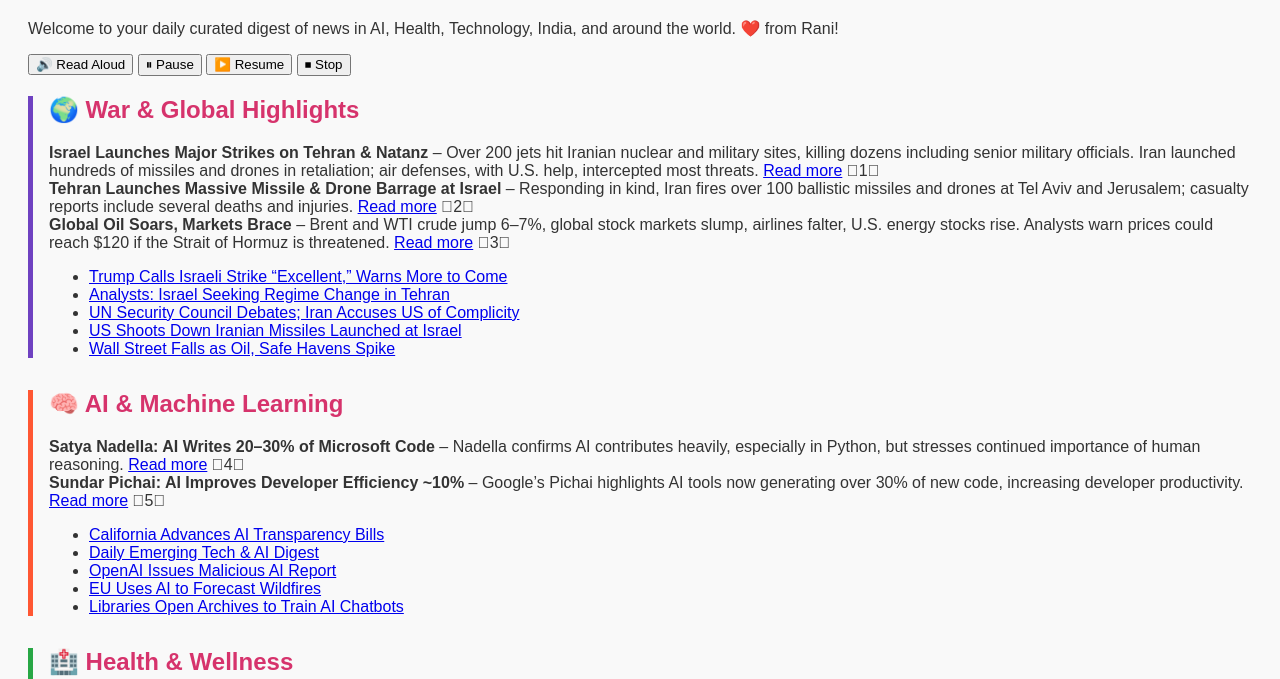
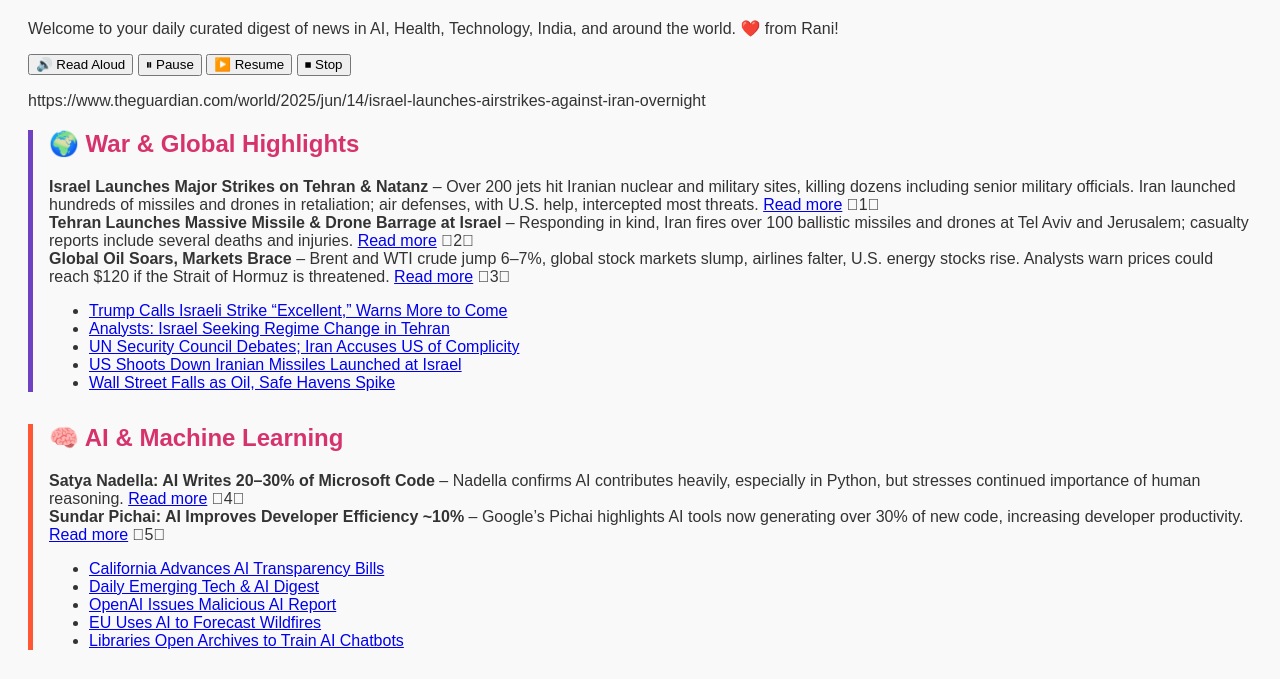
Before and after one commit to Ranisesh/News_Digest, a plain HTML site: page index.html in a window 1280 px wide. Shown: the part 90-769 px from the top of the page. Drawn offline with Linux system fonts and the light colour scheme.

Commit message:
Update index.html

```diff
--- a/index.html
+++ b/index.html
@@ -42,6 +42,7 @@
   </div>
 
   <!-- Paste the daily news content below this line -->
+https://www.theguardian.com/world/2025/jun/14/israel-launches-airstrikes-against-iran-overnight
 <!-- Paste the daily news content below this line -->
 
 <!-- Paste the daily news content below this line -->
```
